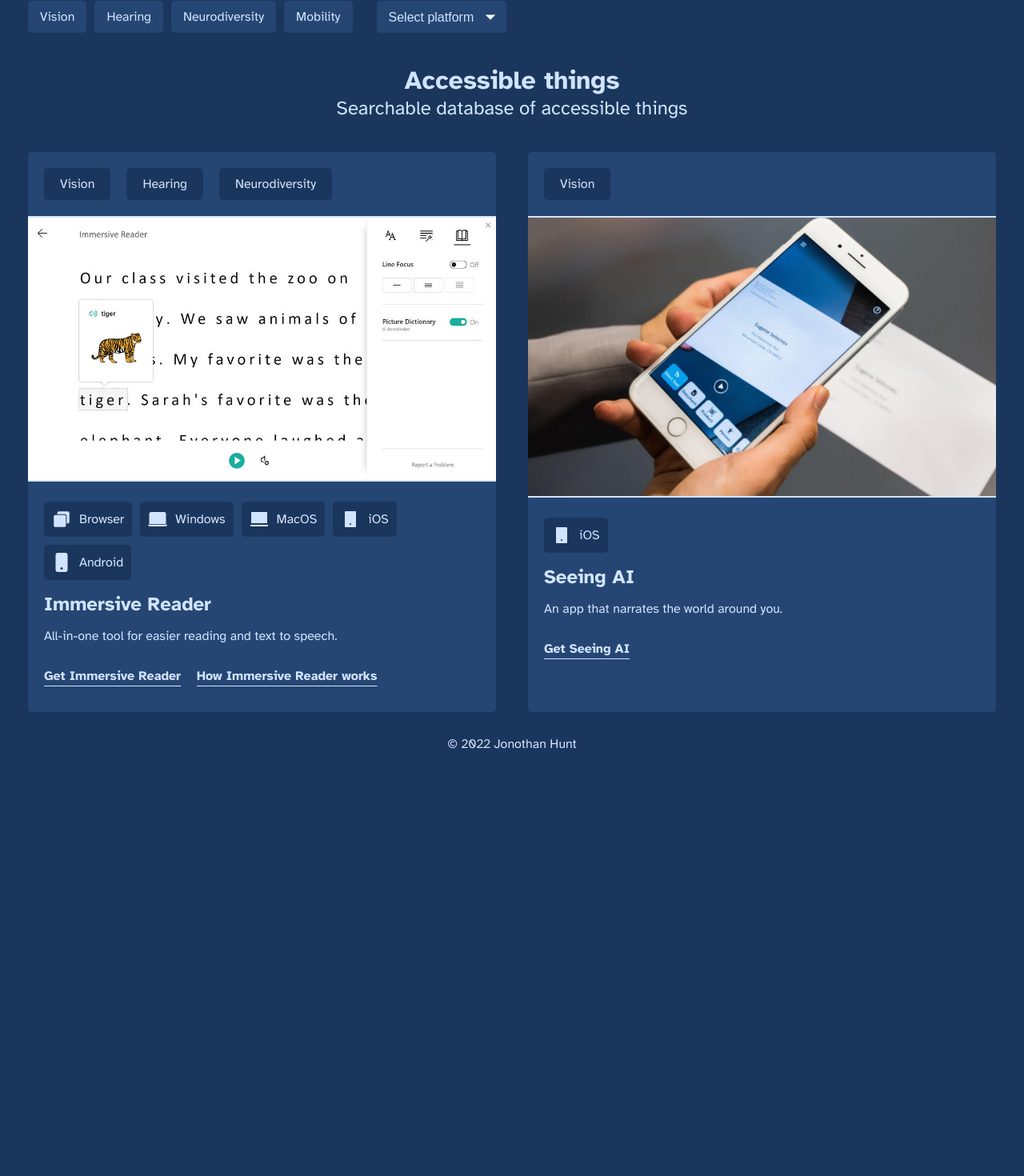
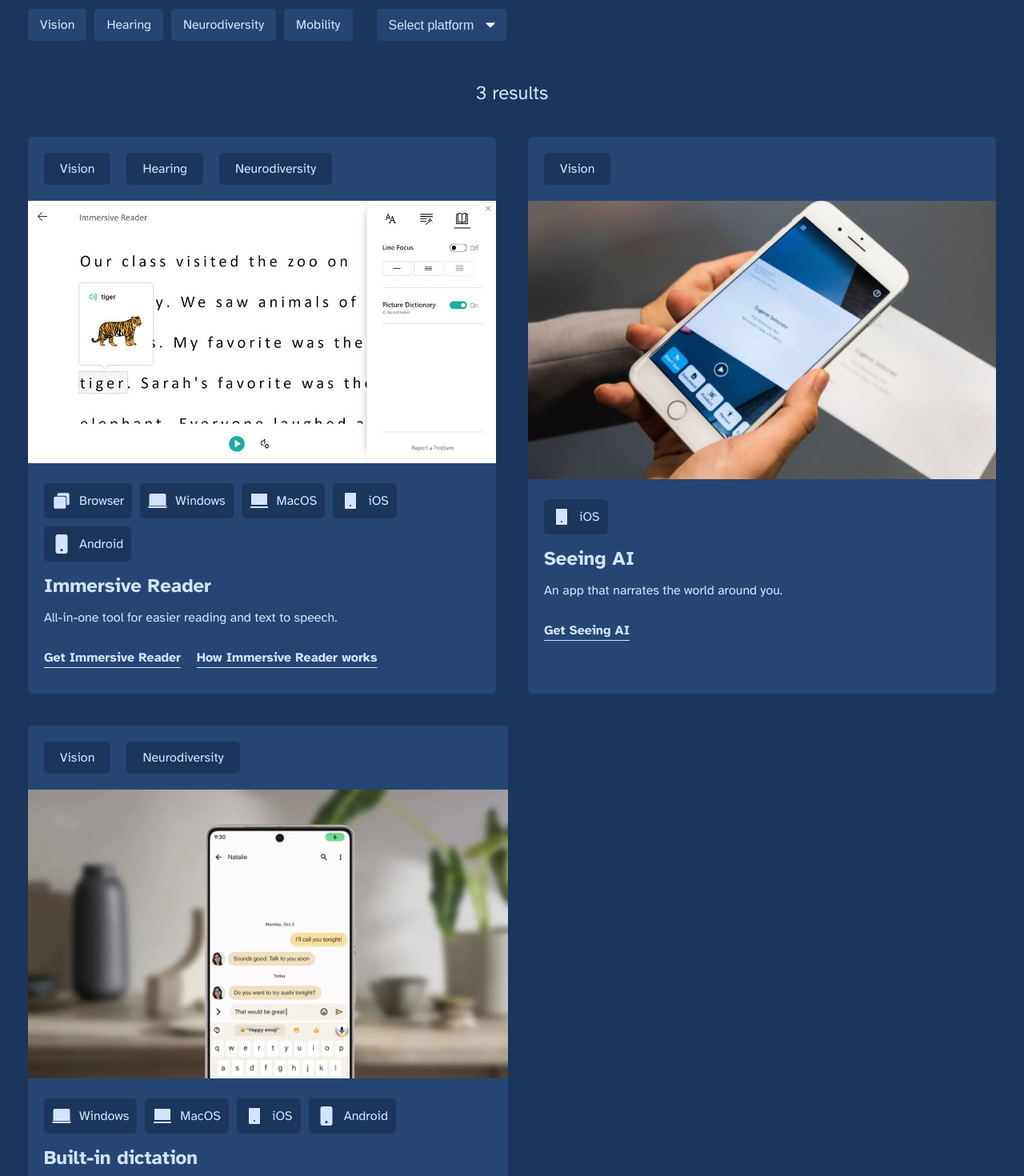
Before and after one commit to Jonothankh/accessible-tools, a React (Create React App) app: page / in a window 1280 px wide. Shown: the part 60-1530 px from the top of the page at 80% size. Before the commit the page ends 1016 px from the top, so only its background shows below. Built offline with nearby package versions, Linux system fonts and the light colour scheme.

Commit message:
Implement filtering

```diff
--- a/src/App.js
+++ b/src/App.js
@@ -3,7 +3,7 @@
 import { useState } from "react";
 
 import HeaderBar from './components/HeaderBar';
-import Introduction from './components/Introduction';
+import SearchInfo from './components/SearchInfo';
 import PageWrapper from './components/PageWrapper';
 import Thing from './components/Thing';
 import Things from './components/Things';
@@ -25,10 +25,14 @@
 
   const [selectedPlatform, setSelectedPlatform] = useState('any')
 
-  const [numberOfThings, setNumberOfThings] = useState(things.length)
-
-  const [filteredThings, setFilteredThings] = useState(things)
-
+  const filteredItems = things.filter((thing) =>
+    (selectedCategories.hearing ? thing.categories.includes("Hearing") : true)
+    && (selectedCategories.vision ? thing.categories.includes("Vision") : true)
+    && (selectedCategories.neurodiversity ? thing.categories.includes("Neurodiversity") : true)
+    && (selectedCategories.mobility ? thing.categories.includes("Mobility") : true)
+    && (selectedPlatform === "any" ? true : thing.platformSupport.includes(selectedPlatform))
+  )
+  const filteredTotal = filteredItems.length
 
   return (
     <div className="App">
@@ -53,20 +57,14 @@
 
       <PageWrapper>
 
-        <Introduction />
+        <SearchInfo
+          filteredTotal={filteredTotal}
+        />
 
         <Things>
 
           {
-            things.filter((thing) =>
-              (selectedCategories.hearing ? thing.categories.includes("Hearing") : true)
-              && (selectedCategories.vision ? thing.categories.includes("Vision") : true)
-              && (selectedCategories.neurodiversity ? thing.categories.includes("Neurodiversity") : true)
-              && (selectedCategories.mobility ? thing.categories.includes("Mobility") : true)
-              && (selectedPlatform === "any" ? true : thing.platformSupport.includes(selectedPlatform))
-            )
-
-              .map((thing, index) => (
+            filteredItems.map((thing, index) => (
               <Thing
 
                 key={"thing_" + index}
--- a/src/components/Footer.css
+++ b/src/components/Footer.css
@@ -5,3 +5,7 @@
 .copyright-notice {
     color: var(--main-1);
 }
+
+.copyright-notice a {
+    color: var(--main-1);
+}
--- a/src/components/Footer.js
+++ b/src/components/Footer.js
@@ -4,7 +4,7 @@
 {
     return (
         <footer>
-            <p className='copyright-notice'>© 2022 Jonothan Hunt</p>
+            <p className='copyright-notice'>By <a href='https://jonothan.dev'>Jonothan</a></p>
         </footer>
     )
 
--- a/src/components/HeaderBar.css
+++ b/src/components/HeaderBar.css
@@ -37,16 +37,27 @@
 
 }
 
-.filter-checkbox-wrapper {
+.filter-wrapper {
     list-style-type: none;
-    padding: 0;
+    padding: 10px 0;
 
     display: flex;
-    flex-wrap: wrap;
+    /* flex-wrap: wrap; */
+
+    overflow: scroll;
 
     gap: 10px;
 
     margin-bottom: 10px;
+
+    -ms-overflow-style: none;
+    /* IE and Edge */
+    scrollbar-width: none;
+    /* Firefox */
+}
+
+.filter-wrapper::-webkit-scrollbar {
+    display: none;
 }
 
 .filter-checkbox-list-item {
--- a/src/components/HeaderBar.js
+++ b/src/components/HeaderBar.js
@@ -1,4 +1,3 @@
-import { BsPersonPlus } from 'react-icons/bs';
 import './HeaderBar.css'
 
 const HeaderBar = (props) =>
@@ -6,15 +5,8 @@
     return (
         <header className="header">
             <h1 className="name">Accessible things</h1>
-            {/* <nav>
-                <ul className="header-links">
-                    <li className="header-link-list-item" ><a href="mailto:hello@jonothankh.com" className="header-link header-link-text">Email</a></li>
-                    <li className="header-link-list-item" ><a href="https://www.linkedin.com/in/jonothankh/" className="header-link header-link-text">LinkedIn</a></li>
-                    <li className="header-link header-link-icon"><a href="mailto:hello@jonothankh.com"><img className="header-icon" src={require('../icons/email.svg').default} alt="" /></a></li>
-                    <li className="header-link header-link-icon"><a href="https://www.linkedin.com/in/jonothankh/"><img className="header-icon" src={require('../icons/linkedin.svg').default} alt="" /></a></li>
-                </ul>
-            </nav> */}
-            <ul className="filter-checkbox-wrapper">
+
+            <ul className="filter-wrapper">
                 <li className="filter-checkbox-list-item">
                     <label>
                         <input
--- a/src/components/Introduction.js
+++ /dev/null
@@ -1,17 +0,0 @@
-import './Introduction.css'
-
-const Introduction = (props) =>
-{
-    return (
-        <div className="introduction-section">
-            <h2 className="introduction-title">
-                Accessible things
-            </h2>
-            <p className="introduction-subtitle">
-                Searchable database of accessible things
-            </p>
-        </div>
-    )
-}
-
-export default Introduction;
--- a/src/components/Introduction.css
+++ b/src/components/SearchInfo.css
@@ -6,17 +6,7 @@
     text-align: center;
 }
 
-.introduction-title {
-    margin: 0;
-    font-weight: normal;
-    font-size: 2rem;
-
-    font-weight: bold;
-
-    color: var(--main-1);
-}
-
-.introduction-subtitle {
+.search-subtitle {
     margin: 0;
     font-weight: normal;
     font-size: 1.5rem;
--- /dev/null
+++ b/src/components/SearchInfo.js
@@ -0,0 +1,15 @@
+import './SearchInfo.css'
+
+const SearchInfo = (props) =>
+{
+    return (
+        <div className="introduction-section">
+            {props.filteredTotal > 0 ?
+                <p className="search-subtitle">{props.filteredTotal} result{props.filteredTotal > 1 && "s"}</p> :
+                <p className="search-subtitle">Nothing found matching your search.</p>
+            }
+        </div>
+    )
+}
+
+export default SearchInfo;
--- a/src/components/Thing.css
+++ b/src/components/Thing.css
@@ -50,8 +50,8 @@
 .card-image {
     width: 100%;
     /* border-radius: 20px; */
-    border-top: solid 2px var(--main-1);
-    border-bottom: solid 2px var(--main-1);
+    /* border-top: solid 2px var(--main-1);
+    border-bottom: solid 2px var(--main-1); */
 }
 
 .platform-support-wrapper {
--- a/src/data/things.js
+++ b/src/data/things.js
@@ -19,6 +19,19 @@
         links: {
             "Get Seeing AI": "https://www.onenote.com/learningtools",
         }
+    },
+    {
+        categories: ["Vision", "Neurodiversity"],
+        image: "assistant-voice-typing.webp",
+        title: "Built-in dictation",
+        description: "Dictation services built-in to devices. Android's Gboard and Windows 11 lead in terms of automatic punctuation, however voice accuracy is pretty good across the baord.",
+        platformSupport: ["windows", "macos", "ios", "android"],
+        links: {
+            "How to use voice typing on Windows": "https://support.microsoft.com/en-us/windows/speech-voice-activation-inking-typing-and-privacy-149e0e60-7c93-dedd-a0d8-5731b71a4fef",
+            "How to use dictation on MacOS": "https://support.apple.com/en-gb/guide/mac-help/mh40584/mac",
+            "How to use dictation on iOS": "https://support.apple.com/en-gb/guide/iphone/iph2c0651d2/ios",
+            "How to use Talk to write on Android": "https://support.google.com/gboard/answer/2781851?hl=en-GB&co=GENIE.Platform%3DAndroid"
+        }
     }
 ]
 
--- a/src/index.css
+++ b/src/index.css
@@ -19,6 +19,8 @@
   background-color: var(--main-2);
 }
 
+
+
 body {
   font-family: 'Atkinson Hyperlegible', sans-serif;
   margin: 0;
```
Also changed, not shown: src/images/assistant-voice-typing.webp (added). Lines whose indentation alone changed are shown as unchanged.
